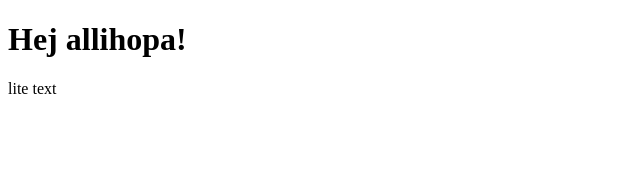
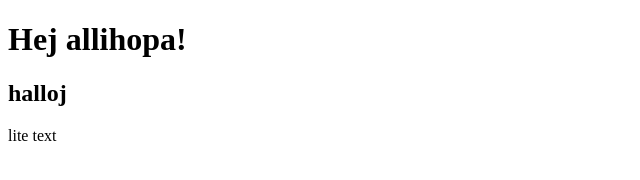
Before and after one commit to HannaPettersson/Gotland-2019-demo, a plain HTML site: page index.html in a window 1280 px wide. Shown: the whole page, without its empty margins (0-640 px from the left). Drawn offline with Linux system fonts and the light colour scheme.

Commit message:
Adding new headline

```diff
--- a/index.html
+++ b/index.html
@@ -6,6 +6,7 @@
   </head>
   <body>
     <h1>Hej allihopa!</h1>
+    <h2>halloj</h2>
     <p>lite text</p>
   </body>
 </html>
```
